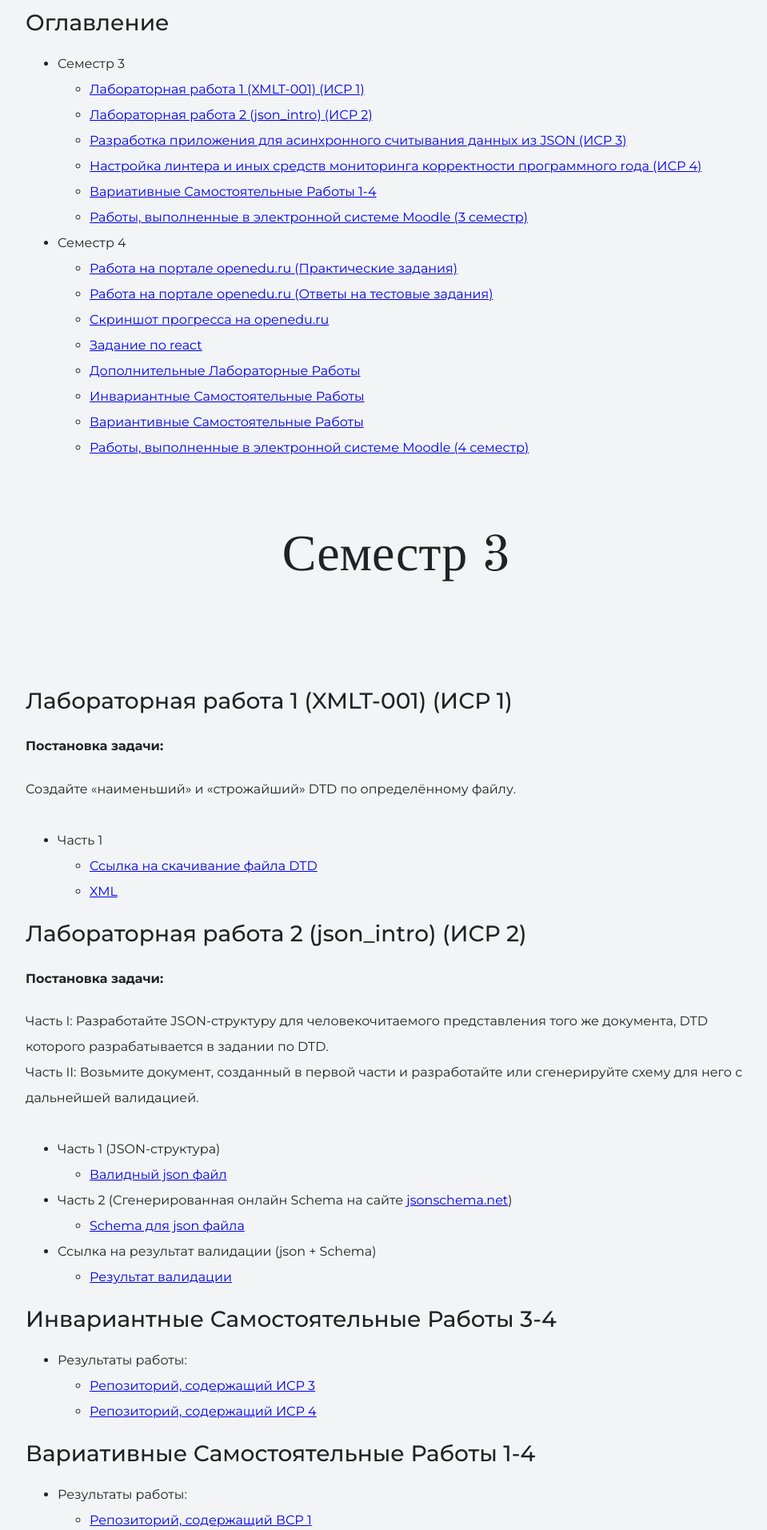
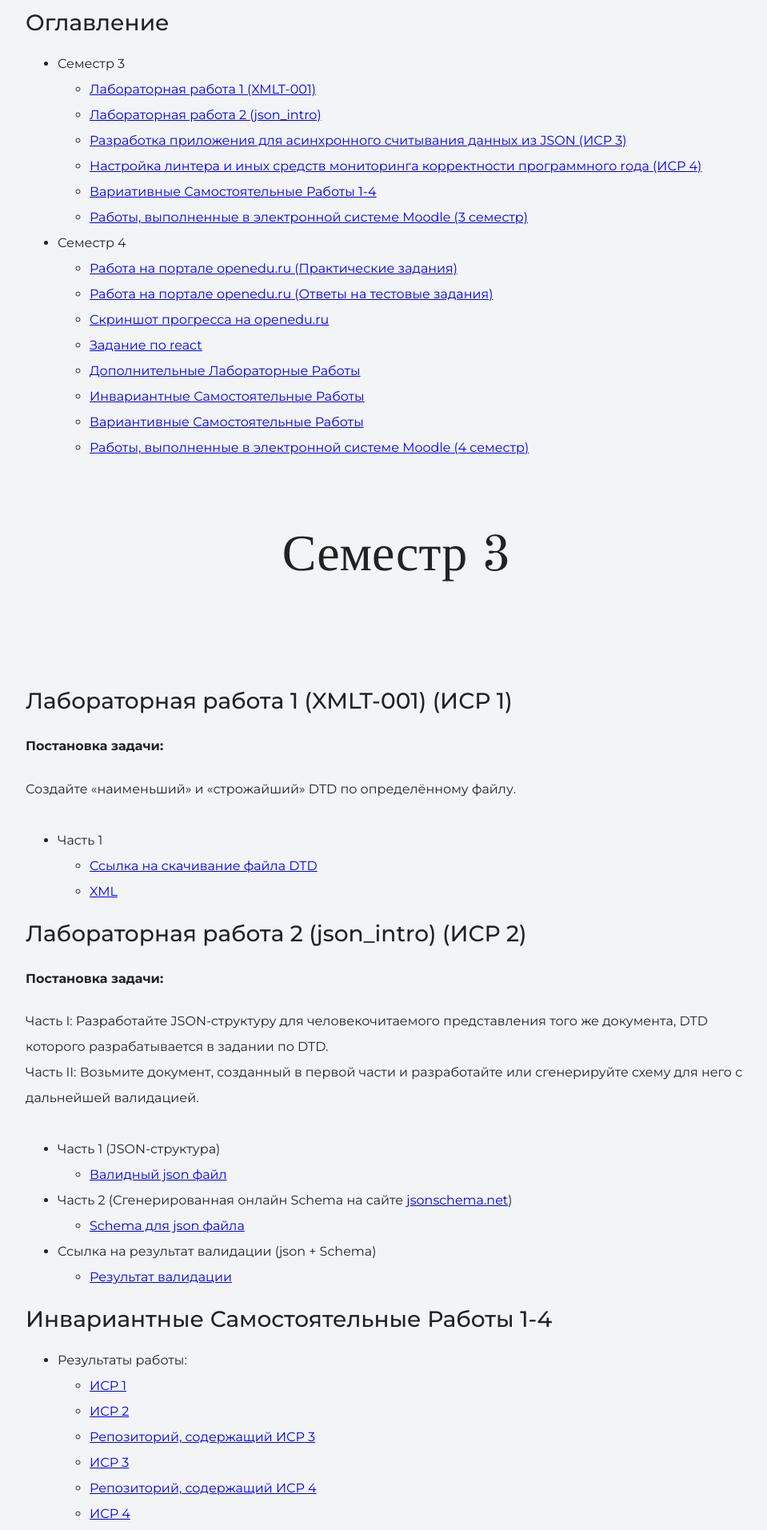
Before and after one commit to ilya-s-h/Web_Tech_3.4Sem, a plain HTML site: page index.html in a window 1280 px wide. Shown: the part 1340-3253 px from the top of the page at 80% size, without its empty margins (144-1103 px from the left). Drawn offline with nearby package versions, Linux system fonts and the light colour scheme.

Commit message:
Update index.html

```diff
--- a/index.html
+++ b/index.html
@@ -34,8 +34,8 @@
       <ul>
         <li>Семестр 3
           <ul>
-        <li><a href="#XMLT-001">Лабораторная работа 1 (XMLT-001) (ИСР 1)</a></li>
-        <li><a href="#json_intro">Лабораторная работа 2 (json_intro) (ИСР 2)</a></li>
+        <li><a href="#XMLT-001">Лабораторная работа 1 (XMLT-001)</a></li>
+        <li><a href="#json_intro">Лабораторная работа 2 (json_intro)</a></li>
         <li><a href="#ISR">Разработка приложения для асинхронного считывания данных из JSON (ИСР 3)</a></li>
         <li><a href="#ISR">Настройка линтера и иных средств мониторинга корректности программного rода (ИСР 4)</a></li>
         <li><a href="#VSR">Вариативные Самостоятельные Работы 1-4</a></li>
@@ -107,12 +107,16 @@
       </div>
 
       <div>
-      <h3 id="ISR">Инвариантные Самостоятельные Работы 3-4</h3>
+      <h3 id="ISR">Инвариантные Самостоятельные Работы 1-4</h3>
       <ul>
         <li>Результаты работы:
           <ul>
+            <li><a href="https://github.com/ilya-s-h/Web_Tech_3_4_sem/tree/main/Tasks/ISR3SEM/task1">ИСР 1</a></li>
+            <li><a href="https://github.com/ilya-s-h/Web_Tech_3_4_sem/tree/main/Tasks/ISR3SEM/task2">ИСР 2</a></li>
             <li><a href="https://github.com/ilya-s-h/Web_Tech_3_4_sem/tree/main/Tasks/ISR3SEM/3">Репозиторий, содержащий ИСР 3</a></li>
+            <li><a href="https://github.com/ilya-s-h/Web_Tech_3_4_sem/tree/main/Tasks/ISR3SEM/task3">ИСР 3</a></li>
             <li><a href="https://github.com/ilya-s-h/Web_Tech_3_4_sem/tree/main/Tasks/ISR3SEM/4">Репозиторий, содержащий ИСР 4</a></li>
+            <li><a href="https://github.com/ilya-s-h/Web_Tech_3_4_sem/tree/main/Tasks/ISR3SEM/task4">ИСР 4</a></li>
           </ul>
         </li>
       </ul>
@@ -235,7 +239,6 @@
             <li><a href="https://github.com/ilya-s-h/Web_Tech_3_4_sem/tree/main/Tasks/VAR/task1.md">ВСР, Часть 1</a></li>
             <li><a href="https://github.com/ilya-s-h/Web_Tech_3_4_sem/tree/main/Tasks/VAR/task2.md">ВСР, Часть 2</a></li>
             <li><a href="https://github.com/ilya-s-h/Web_Tech_3_4_sem/tree/main/Tasks/VAR/task3.md">ВСР, Часть 3</a></li>
-            <li><a href="https://github.com/ilya-s-h/Web_Tech_3_4_sem/tree/main/Tasks/VAR/task4.md">ВСР, Часть 4</a></li>
           </ul>
         </li>
       </ul>
```
